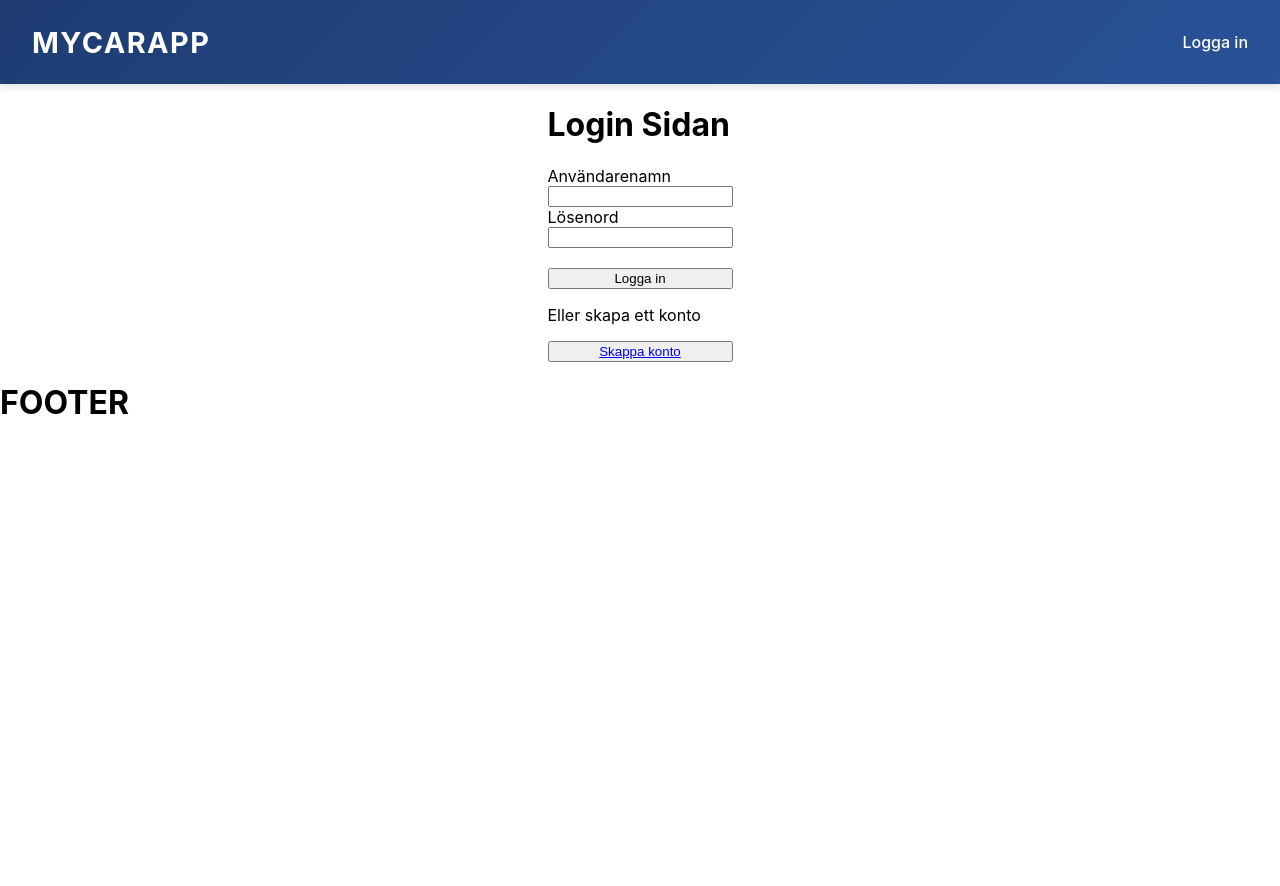
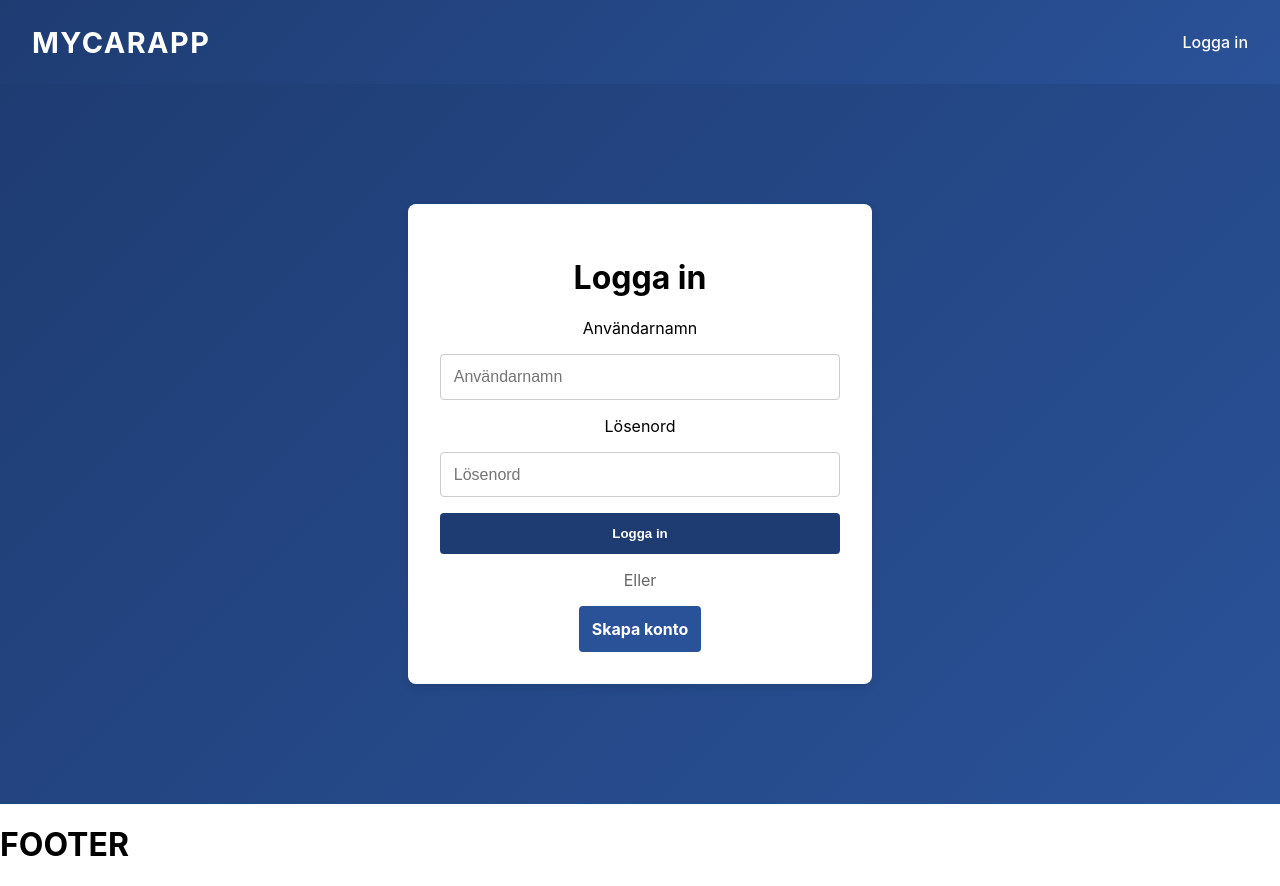
Before and after one commit to Kouroshkt/frontend-bookning, a React (Create React App) app: page /signin in a window 1280 px wide. Before the commit the page ends 800 px from the top, so only its background shows below. Built offline with nearby package versions, Linux system fonts and the light colour scheme.

Commit message:
Add CSS CreateAccount and signing

```diff
--- a/src/pages/CreateAccount.jsx
+++ b/src/pages/CreateAccount.jsx
@@ -1,6 +1,6 @@
 import axios from "axios";
-import { useState } from "react"
-import styled from 'styled-components';
+import { useState } from "react";
+import styled from "styled-components";
 
 export default function CreateAccount() {
     const [name, setName] = useState("");
@@ -9,63 +9,145 @@ export default function CreateAccount() {
     const [username, setUsername] = useState("");
     const [password, setPassword] = useState("");
     const [repetPassword, setRepetPassword] = useState("");
-    const [address, setAdress] = useState("");
+    const [address, setAddress] = useState("");
     const [error, setError] = useState("");
-    const handelAccount = async (event) => {
+
+    const handleAccount = async (event) => {
         event.preventDefault();
         if (password !== repetPassword) {
-            setError("Lösenorden matchar inte!")
-            return
+            setError("Lösenorden matchar inte!");
+            return;
         }
-        if (password.length<6){
-            setError("Lösenord måste vara 6 bokstavär!")
-            return
-        }
-        else {
-            const nyUser = {
-                name, lastName, email, username, password, address
-            }
-            try {
-                const response = await axios.post("http://localhost:8080/user/adduser", nyUser);
-                console.log("Konto skapat", response.data)
-                setError("");
-                window.location.href = "/signin";
-            }
-            catch (err) {
-                setError("Kan inte koppla till server");
-                console.error(error, err);
-            }
+        if (password.length < 6) {
+            setError("Lösenord måste vara minst 6 tecken långt!");
+            return;
         }
 
+        const nyUser = { name, lastName, email, username, password, address };
+        try {
+            const response = await axios.post("http://localhost:8080/user/adduser", nyUser);
+            console.log("Konto skapat", response.data);
+            setError("");
+            window.location.href = "/signin";
+        } catch (err) {
+            setError("Kan inte koppla till server. Försök igen senare.");
+            console.error(err);
+        }
+    };
 
+    return (
+        <>
+            <FormContainer>
+                <CreateForm onSubmit={handleAccount}>
+                    <h1>Skapa Konto</h1>
+                    {error && <ErrorMessage>{error}</ErrorMessage>}
+                    <label htmlFor="name">Namn</label>
+                    <input
+                        id="name"
+                        type="text"
+                        onChange={(event) => setName(event.target.value)}
+                        placeholder="Förnamn"
+                        required
+                    />
+                    <label htmlFor="lastName">Efternamn</label>
+                    <input
+                        id="lastName"
+                        type="text"
+                        onChange={(event) => setLastName(event.target.value)}
+                        placeholder="Efternamn"
+                        required
+                    />
+                    <label htmlFor="email">Email</label>
+                    <input
+                        id="email"
+                        type="email"
+                        onChange={(event) => setEmail(event.target.value)}
+                        placeholder="E-postadress"
+                        required
+                    />
+                    <label htmlFor="username">Användarnamn</label>
+                    <input
+                        id="username"
+                        type="text"
+                        onChange={(event) => setUsername(event.target.value)}
+                        placeholder="Användarnamn"
+                        required
+                    />
+                    <label htmlFor="password">Lösenord</label>
+                    <input
+                        id="password"
+                        type="password"
+                        onChange={(event) => setPassword(event.target.value)}
+                        placeholder="Lösenord"
+                        required
+                    />
+                    <label htmlFor="repetPassword">Bekräfta lösenord</label>
+                    <input
+                        id="repetPassword"
+                        type="password"
+                        onChange={(event) => setRepetPassword(event.target.value)}
+                        placeholder="Bekräfta lösenord"
+                        required
+                    />
+                    <label htmlFor="address">Adress</label>
+                    <input
+                        id="address"
+                        type="text"
+                        onChange={(event) => setAddress(event.target.value)}
+                        placeholder="Adress"
+                        required
+                    />
+                    <button type="submit">Skapa konto</button>
+                </CreateForm>
+            </FormContainer>
+        </>
+    );
+}
+
+// Styled-components
+const FormContainer = styled.div`
+    display: flex;
+    justify-content: center;
+    align-items: center;
+    height: calc(100vh - 80px); /* Tar hänsyn till navbarhöjden */
+    background: linear-gradient(135deg, #1e3c72, #2a5298);
+`;
+
+const CreateForm = styled.form`
+    background: white;
+    padding: 2rem;
+    border-radius: 8px;
+    box-shadow: 0 4px 8px rgba(0, 0, 0, 0.1);
+    display: flex;
+    flex-direction: column;
+    gap: 1rem;
+    width: 100%;
+    max-width: 400px;
+
+    input {
+        padding: 0.8rem;
+        border: 1px solid #ccc;
+        border-radius: 4px;
+        font-size: 1rem;
     }
-    return (
 
-        <form onSubmit={handelAccount}>
-            <CreateContainer>
-                <h3>{error}</h3>
-                <label>Namn</label>
-                <input onChange={(event) => { setName(event.target.value) }} required />
-                <label>Efternamn</label>
-                <input onChange={(event) => { setLastName(event.target.value) }} required />
-                <label>Email</label>
-                <input type="Email" onChange={(event) => { setEmail(event.target.value) }} required />
-                <label>Användarnamn</label>
-                <input onChange={(event) => { setUsername(event.target.value) }} required />
-                <label>Lösenord</label>
-                <input type="Password" onChange={(event) => { setPassword(event.target.value) }} required />
-                <label>skriv om Lösenord</label>
-                <input type="Password" onChange={(event) => { setRepetPassword(event.target.value) }} required />
-                <label>Adress</label>
-                <input onChange={(event) => { setAdress(event.target.value) }} required />
-                <br />
-                <button type="submit" >Skapa konto</button>
-            </CreateContainer>
-        </form>
-    )
-}
-const CreateContainer = styled.div`
-display: grid;
-justify-content: center;
-gap: 3px;
-`
+    button {
+        padding: 0.8rem;
+        background: #1e3c72;
+        color: white;
+        border: none;
+        border-radius: 4px;
+        cursor: pointer;
+        font-weight: bold;
+        transition: background 0.3s;
+
+        &:hover {
+            background: #2a5298;
+        }
+    }
+`;
+
+const ErrorMessage = styled.p`
+    color: red;
+    font-weight: bold;
+`;
--- a/src/pages/signin.jsx
+++ b/src/pages/signin.jsx
@@ -7,41 +7,124 @@ export default function Signin() {
     const [username, setUsername] = useState("");
     const [password, setPassword] = useState("");
     const [error, setError] = useState("");
-    const handelLogin = async () => {
+
+    const handleLogin = async () => {
         if (!username || !password) {
-            return setError("Glöm inte att fyla Anvöndernamn och Lösenord")
+            return setError("Glöm inte att fylla i användarnamn och lösenord.");
         }
         try {
-            const response = await axios.post("http://localhost:8080/user/login"
-                , { username, password });
-                localStorage.setItem("user",JSON.stringify(response))
-                window.location.href="/";
+            const response = await axios.post("http://localhost:8080/user/login", {
+                username,
+                password,
+            });
+            localStorage.setItem("user", JSON.stringify(response.data));
+            window.location.href = "/";
+        } catch (err) {
+            setError("Inloggning misslyckades. Kontrollera dina uppgifter.");
+            console.error(err);
         }
-        catch{
-            setError("Inloggning misslyckas. Kontrollera dina uppgifter.");
-            console.error(error);
-        }
+    };
 
-    }
     return (
-        <LoginContainer>
-            {error && <h3>{error}</h3>}
-            <h1>Login Sidan</h1>
-            <label> Användarenamn</label>
-            <input type="Username" value={username}
-                onChange={(event) => { setUsername(event.target.value) }} />
-            <label> Lösenord</label>
-            <input type="Password" value={password}
-                onChange={(event) => { setPassword(event.target.value) }} />
-                <br/>
-            <button onClick={handelLogin}>Logga in</button>
-            <p>Eller skapa ett konto</p>
-            <button><Link to="/createaccount" >Skappa konto</Link>
-            </button>
-        </LoginContainer>
+        <>
+            <LoginContainer>
+                {error && <ErrorMessage>{error}</ErrorMessage>}
+                <LoginCard>
+                    <h1>Logga in</h1>
+                    <Form>
+                        <label htmlFor="username">Användarnamn</label>
+                        <input
+                            id="username"
+                            type="text"
+                            value={username}
+                            onChange={(e) => setUsername(e.target.value)}
+                            placeholder="Användarnamn"
+                        />
+                        <label htmlFor="password">Lösenord</label>
+                        <input
+                            id="password"
+                            type="password"
+                            value={password}
+                            onChange={(e) => setPassword(e.target.value)}
+                            placeholder="Lösenord"
+                        />
+                        <button onClick={handleLogin}>Logga in</button>
+                    </Form>
+                    <Separator>Eller</Separator>
+                    <LinkButton to="/createaccount">Skapa konto</LinkButton>
+                </LoginCard>
+            </LoginContainer>
+        </>
     );
 }
-const LoginContainer= styled.div`
-display: grid;
-justify-content: center;
-`
+
+// Styled-components
+const LoginContainer = styled.div`
+    display: flex;
+    justify-content: center;
+    align-items: center;
+    height: calc(100vh - 80px); /* Tar hänsyn till navbarhöjden */
+    background: linear-gradient(135deg, #1e3c72, #2a5298);
+`;
+
+const LoginCard = styled.div`
+    background: white;
+    padding: 2rem;
+    border-radius: 8px;
+    box-shadow: 0 4px 8px rgba(0, 0, 0, 0.1);
+    text-align: center;
+    width: 100%;
+    max-width: 400px;
+`;
+
+const Form = styled.div`
+    display: flex;
+    flex-direction: column;
+    gap: 1rem;
+
+    input {
+        padding: 0.8rem;
+        border: 1px solid #ccc;
+        border-radius: 4px;
+        font-size: 1rem;
+    }
+
+    button {
+        padding: 0.8rem;
+        background: #1e3c72;
+        color: white;
+        border: none;
+        border-radius: 4px;
+        cursor: pointer;
+        font-weight: bold;
+        transition: background 0.3s;
+
+        &:hover {
+            background: #2a5298;
+        }
+    }
+`;
+
+const Separator = styled.p`
+    margin: 1rem 0;
+    color: #666;
+`;
+
+const LinkButton = styled(Link)`
+    padding: 0.8rem;
+    background: #2a5298;
+    color: white;
+    text-decoration: none;
+    border-radius: 4px;
+    font-weight: bold;
+    display: inline-block;
+
+    &:hover {
+        background: #1e3c72;
+    }
+`;
+
+const ErrorMessage = styled.h3`
+    color: red;
+    margin-bottom: 1rem;
+`;
```
